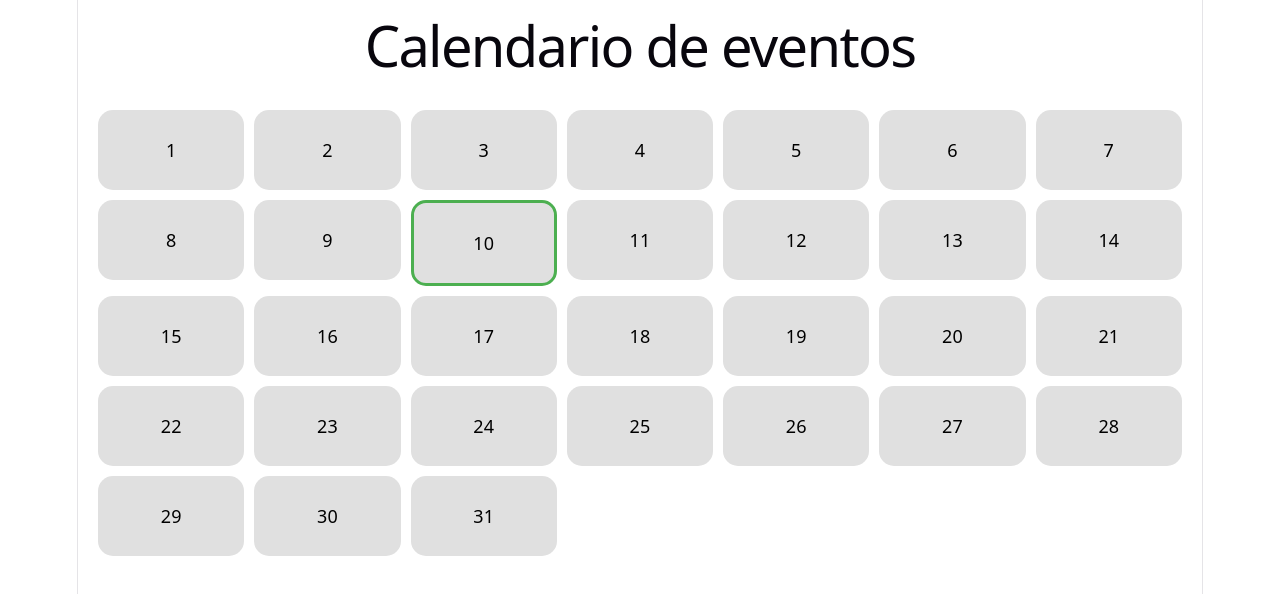
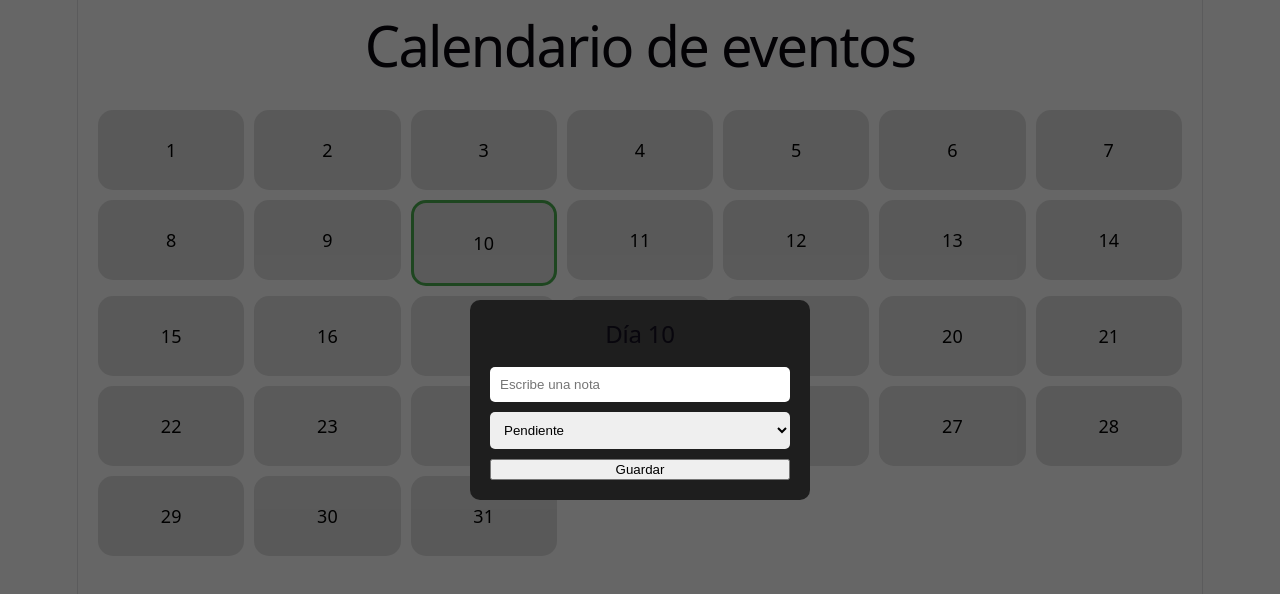
Before and after one commit to Johan1Avila/caledario-app, a React (Vite) app: page / in a window 1280 px wide. Both pictures are taken after a click on the element "10". Shown: the top 594 px of the page. Built offline with nearby package versions, Linux system fonts and the light colour scheme.

Commit message:
fix: move styles object before return statement

```diff
--- a/src/components/Calendar.jsx
+++ b/src/components/Calendar.jsx
@@ -1,6 +1,9 @@
 import React, { useState } from "react";
 
 const Calendar = () => {
+  const [showModal, setShowModal] = useState(false);
+  const [note, setNote] = useState("");
+  const [status, setStatus] = useState("pendiente");
   const [selectedDay, setSelectedDay] = useState(null);
 
   const daysInMonth = new Date(2026, 2 + 1, 0).getDate();
@@ -11,29 +14,11 @@ const Calendar = () => {
   }
 
   const handleDayClick = (day) => {
-    console.log("Día seleccionado:", day);
     setSelectedDay(day);
+    setShowModal(true);
   };
 
-  return (
-    <div style={styles.grid}>
-      {days.map((day) => (
-        <div
-          key={day}
-          className="day"
-          style={{
-            ...styles.day,
-            border: selectedDay === day ? "3px solid #4CAF50" : "none",
-          }}
-          onClick={() => handleDayClick(day)}
-        >
-          {day}
-        </div>
-      ))}
-    </div>
-  );
-};
-
+  // ✅ MOVER AQUÍ
   const styles = {
     grid: {
       display: "grid",
@@ -51,6 +36,79 @@ const styles = {
       cursor: "pointer",
       transition: "0.2s",
     },
+    modalOverlay: {
+      position: "fixed",
+      top: 0,
+      left: 0,
+      width: "100%",
+      height: "100%",
+      backgroundColor: "rgba(0,0,0,0.6)",
+      display: "flex",
+      alignItems: "center",
+      justifyContent: "center",
+    },
+    modal: {
+      backgroundColor: "#1e1e1e",
+      padding: "20px",
+      borderRadius: "10px",
+      width: "300px",
+      display: "flex",
+      flexDirection: "column",
+      gap: "10px",
+    },
+    input: {
+      padding: "10px",
+      borderRadius: "5px",
+      border: "none",
+    },
+  };
+
+  return (
+    <>
+      <div style={styles.grid}>
+        {days.map((day) => (
+          <div
+            key={day}
+            className="day"
+            style={{
+              ...styles.day,
+              border: selectedDay === day ? "3px solid #4CAF50" : "none",
+            }}
+            onClick={() => handleDayClick(day)}
+          >
+            {day}
+          </div>
+        ))}
+      </div>
+
+      {showModal && (
+        <div style={styles.modalOverlay}>
+          <div style={styles.modal}>
+            <h2>Día {selectedDay}</h2>
+
+            <input
+              type="text"
+              placeholder="Escribe una nota"
+              value={note}
+              onChange={(e) => setNote(e.target.value)}
+              style={styles.input}
+            />
+
+            <select
+              value={status}
+              onChange={(e) => setStatus(e.target.value)}
+              style={styles.input}
+            >
+              <option value="pendiente">Pendiente</option>
+              <option value="confirmado">Confirmado</option>
+            </select>
+
+            <button onClick={() => setShowModal(false)}>Guardar</button>
+          </div>
+        </div>
+      )}
+    </>
+  );
 };
 
 export default Calendar;
```
Lines whose indentation alone changed are shown as unchanged.
